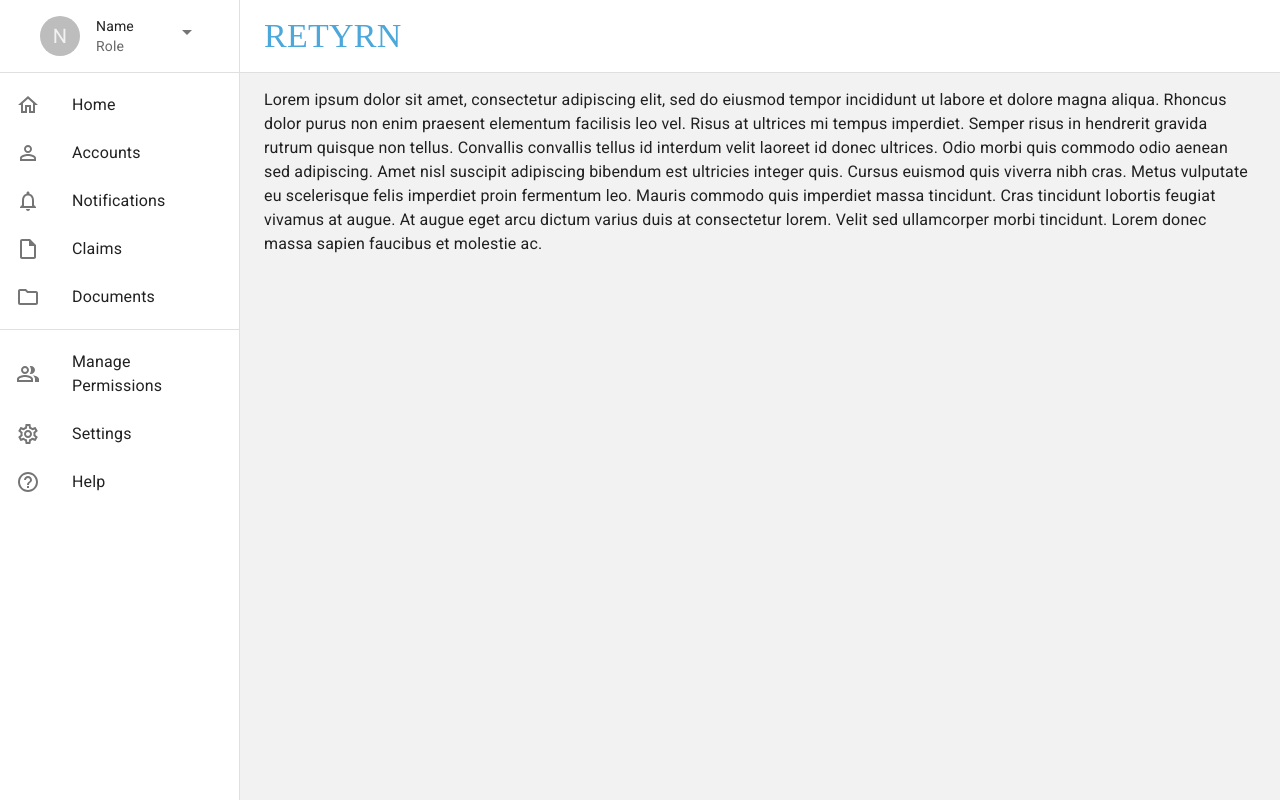
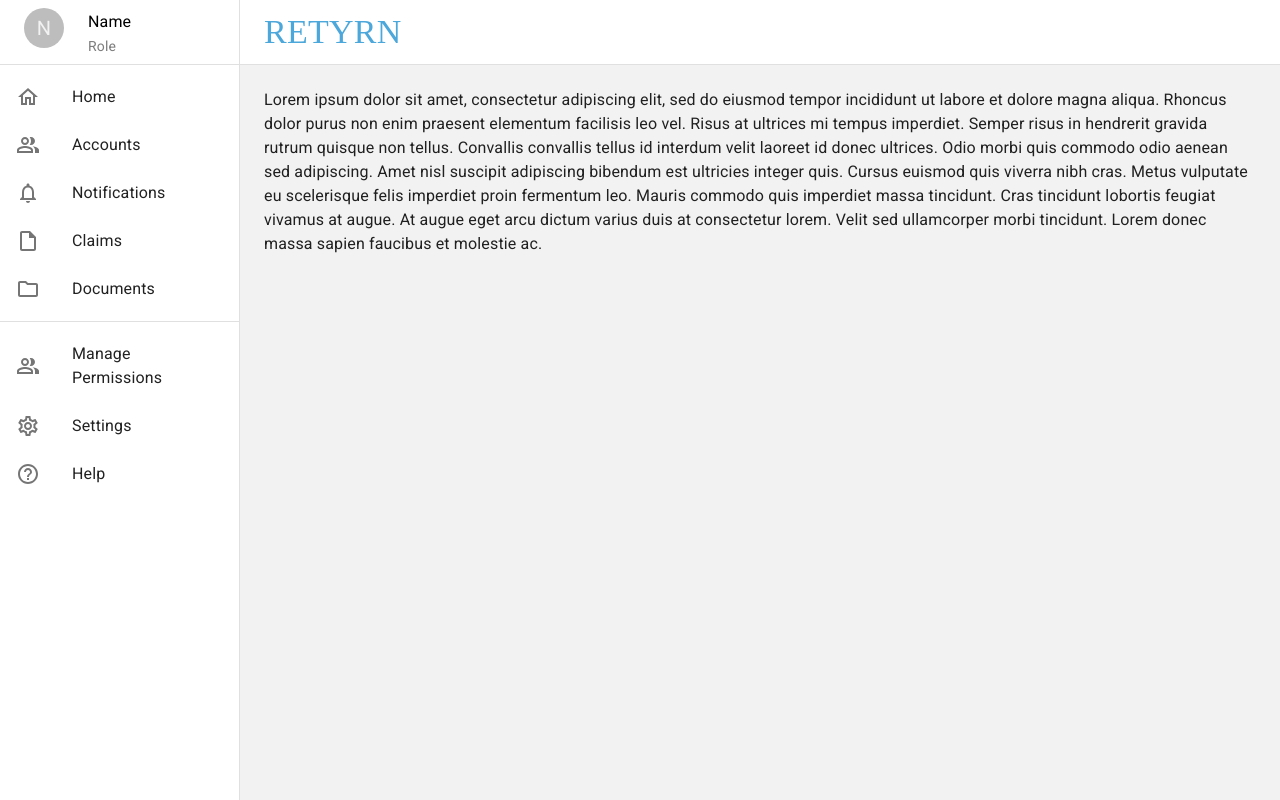
Before and after one commit to AnishPahilajani/Retyrn, a React (Create React App) app in the folder frontend/: page /dashboard in a window 1280 px wide. Built offline with nearby package versions, Linux system fonts and the light colour scheme; a web font is replaced by a local one.

Commit message:
Revert "Added card onto name"
This reverts commit 99a04d709f9f417fe9c199cca6e69b07e4159400.

```diff
--- a/frontend/src/components/SideDrawer.jsx
+++ b/frontend/src/components/SideDrawer.jsx
@@ -13,9 +13,7 @@ import ListItemText from '@mui/material/ListItemText';
 import MenuIcon from '@mui/icons-material/Menu';
 import Toolbar from '@mui/material/Toolbar';
 import Avatar from '@mui/material/Avatar';
-import Card from '@mui/material/Card';
-import CardHeader from '@mui/material/CardHeader';
-import ArrowDropDownIcon from '@mui/icons-material/ArrowDropDown';
+import Stack from '@mui/material/Stack';
 import HomeOutlinedIcon from '@mui/icons-material/HomeOutlined';
 import PeopleAltOutlinedIcon from '@mui/icons-material/PeopleAltOutlined';
 import NotificationsOutlinedIcon from '@mui/icons-material/NotificationsOutlined';
@@ -23,7 +21,6 @@ import FolderOutlinedIcon from '@mui/icons-material/FolderOutlined';
 import InsertDriveFileOutlinedIcon from '@mui/icons-material/InsertDriveFileOutlined';
 import SettingsOutlinedIcon from '@mui/icons-material/SettingsOutlined';
 import HelpOutlineOutlinedIcon from '@mui/icons-material/HelpOutlineOutlined';
-import PersonOutlineOutlinedIcon from '@mui/icons-material/PersonOutlineOutlined';
 import { ListItemIcon, Typography } from '@mui/material';
 import { createTheme, ThemeProvider } from '@mui/material/styles';
 
@@ -55,14 +52,24 @@ export default function SideDrawer(props) {
   const drawer = (
     <div>
       <Toolbar>
-        <Card elevation={0} sx={{width:300}}>
-            <CardHeader
-                avatar={<Avatar>N</Avatar>}
-                action={<IconButton><ArrowDropDownIcon></ArrowDropDownIcon></IconButton>}
-                title="Name"
-                subheader="Role"
-            />
-        </Card>
+        <Stack direction="row" spacing={3}>
+        <Avatar>N</Avatar>
+            <div>
+                <Typography
+                    variant='subtitle1'
+                    color='#000000'
+                >
+                    Name
+                </Typography>
+
+                <Typography
+                    variant='body2'
+                    color='#7C7C7C'
+                >
+                    Role
+                </Typography>
+            </div>
+        </Stack>
       </Toolbar>
       <Divider />
       {/*  Each of the items listed should be a component. For example, accounts should
@@ -76,7 +83,7 @@ export default function SideDrawer(props) {
         </ListItem>
         <ListItem disablePadding>
             <ListItemButton>
-                <ListItemIcon><PersonOutlineOutlinedIcon></PersonOutlineOutlinedIcon></ListItemIcon>
+                <ListItemIcon><PeopleAltOutlinedIcon></PeopleAltOutlinedIcon></ListItemIcon>
                 <ListItemText>Accounts</ListItemText>
             </ListItemButton>
         </ListItem>
@@ -136,11 +143,11 @@ export default function SideDrawer(props) {
             width: { sm: `calc(100% - ${drawerWidth}px)` },
             ml: { sm: `${drawerWidth}px` },
             backgroundColor:'#FFFFFF',
-            color: '#080D1C',
+            color: '#080D1C'
             }}
         >
 
-            <Toolbar sx={{height:72}}>
+            <Toolbar>
                 {/* This is the menu icon. Once it is clicked, it will
                 toggle handleDrawerToggle to which will open the drawer */}
             <IconButton
@@ -162,7 +169,6 @@ export default function SideDrawer(props) {
             </Toolbar>
             <Divider />
         </AppBar>
-
         <Box
             component="nav"
             sx={{ width: { sm: drawerWidth }, flexShrink: { sm: 0 } }}
```
